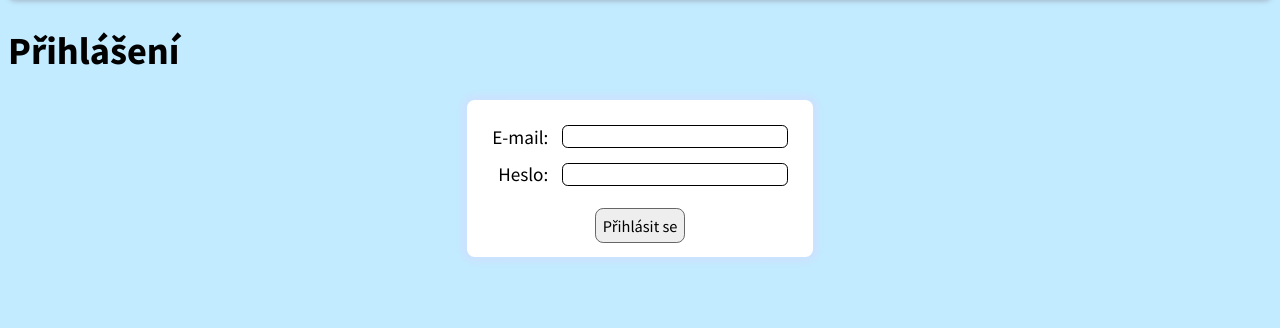
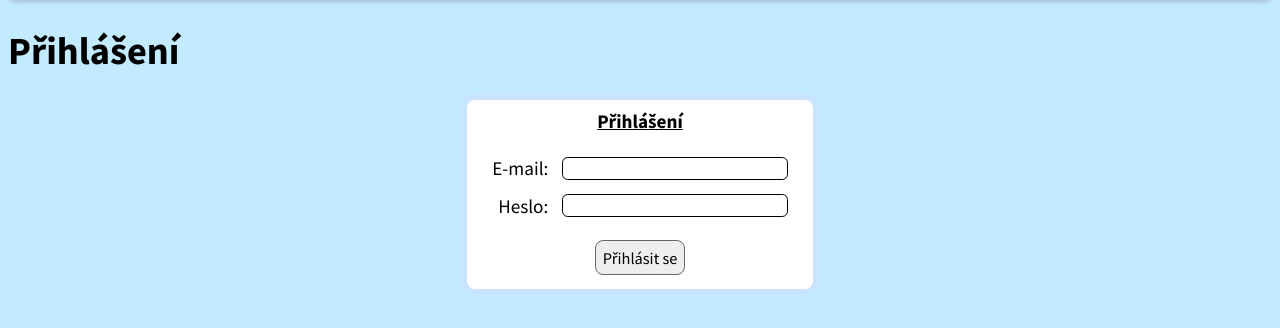
Before and after one commit to JanSuran03/bitwa, a Symfony app: template templates/login.html.twig in a window 1280 px wide. Shown: the part 63-391 px from the top of the page. Run offline with Twig, Linux system fonts and the light colour scheme; the template is opened without the code that fills it, so the values that code supplies are empty; some libraries are stand-ins or nearby versions.

Commit message:
Add titles for forms.

```diff
--- a/public/css/c_form.css
+++ b/public/css/c_form.css
@@ -26,11 +26,16 @@ form:not(#logout-form) {
     box-shadow: 0 0 0.3em 0.3em #D6D6ff66;
 }
 
-form:not(#logout-form) label.required:after {
+form:not(#logout-form) button {
+    align-self: center;
+    margin: 0.2em 0 0.5em 0;
+}
+
+form label.required:after {
     content: " *";
 }
 
-form:not(#logout-form) > .form-fields {
+form > .form-fields {
     display: grid;
     grid-template-columns: auto auto;
     align-items: center;
@@ -38,21 +43,23 @@ form:not(#logout-form) > .form-fields {
     margin: 1em;
 }
 
-form:not(#logout-form) > .form-fields > :nth-child(odd) {
+form> .form-fields > :nth-child(odd) {
     justify-self: end;
 }
 
-form:not(#logout-form) > .form-fields > :nth-child(even) {
+form > .form-fields > :nth-child(even) {
     justify-self: start;
 }
 
-form:not(#logout-form) .label-input {
+form .label-input {
     display: flex;
     flex-wrap: wrap;
     gap: 1.2em;
 }
 
-form:not(#logout-form) button {
-    align-self: center;
-    margin: 0.2em 0 0.5em 0;
+form > h4 {
+    place-self: center;
+    font-weight: bold;
+    text-decoration: underline;
+    margin: 0.2em;
 }
--- a/public/css/c_header.css
+++ b/public/css/c_header.css
@@ -34,3 +34,7 @@ header .user-info {
 header .user-info .login-info {
     font-size: 1.2em;
 }
+
+#logout-form > button{
+    margin: 0.3em;
+}
--- a/templates/login.html.twig
+++ b/templates/login.html.twig
@@ -13,6 +13,7 @@
     {% endif %}
 
     <form action="{{ path('app_login') }}" method="post">
+        <h4>Přihlášení</h4>
         <div class="form-fields">
             <label for="username">E-mail:</label>
             <input type="text" id="username" name="_username" value="{{ last_username }}">
--- a/templates/rooms.html.twig
+++ b/templates/rooms.html.twig
@@ -64,6 +64,7 @@
 
     {% if is_granted('ROLE_ADMIN') %}
         <form action="{{ path('app_create_room') }}" method="post">
+            <h4>Nová místnost</h4>
             <div class="form-fields">
                 <label for="building_name">Název budovy:</label>
                 <input type="text" id="building_name" name="_building_name"
--- a/templates/users.html.twig
+++ b/templates/users.html.twig
@@ -41,6 +41,7 @@
 
     {% if is_granted('ROLE_ADMIN') %}
         <form id="addUser" action="{{ path('app_admin_create_user') }}" method="post">
+            <h4>Nový uživatel</h4>
             <div class="form-fields">
                 <label for="username">Uživatelské jméno:</label>
                 <input type="text" id="username" name="_username"
```
